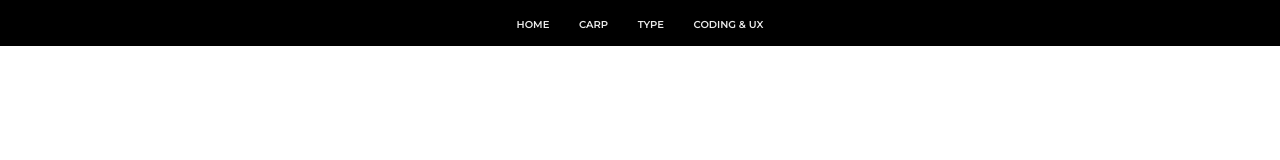
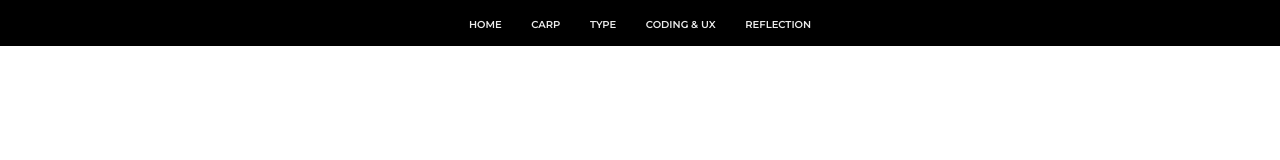
Before and after one commit to terencepatrck/Final-Website-project, a plain HTML site: page index.html in a window 1280 px wide. Shown: the top 160 px of the page. Drawn offline with Linux system fonts and the light colour scheme.

Commit message:
Update index.html

```diff
--- a/index.html
+++ b/index.html
@@ -28,6 +28,7 @@
                 <li><a href="#carp">CARP</a></li>
                 <li><a href="#type">TYPE</a></li>
                 <li><a href="#code">CODING & UX</a></li>
+                <li><a href="#reflection">REFLECTION</a></li>
             </ul>
 
 
@@ -238,7 +239,7 @@
 
             </div>
 
-            <div class="reflection-outro">
+            <div class="reflection-outro" id="reflection">
 
                 <h1 class="text-outro">REFLECTION</h1>
                 <p class="para-outro">THIS FINISHES MY WEBSITE PROJECT, WHICH WAS A LOT OF FUN TO DEVELOP, BUT I HAVE
```
